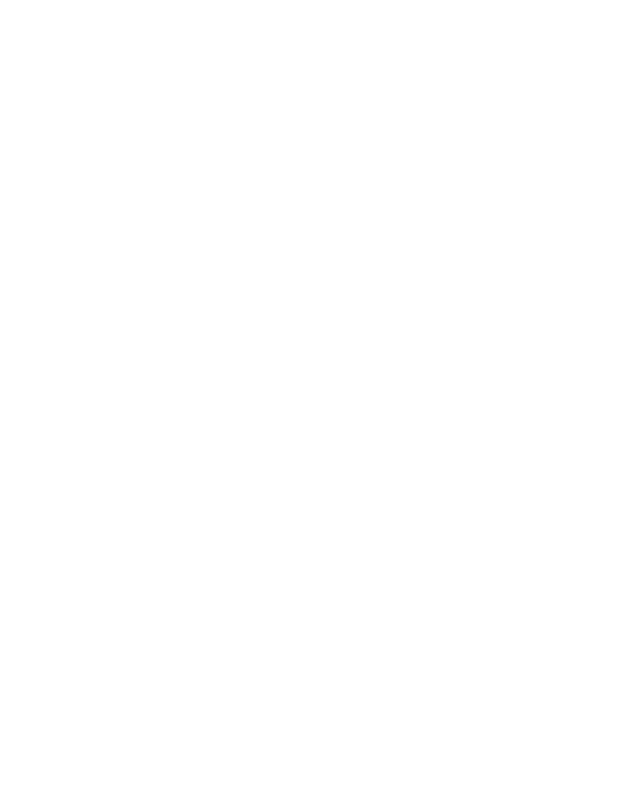
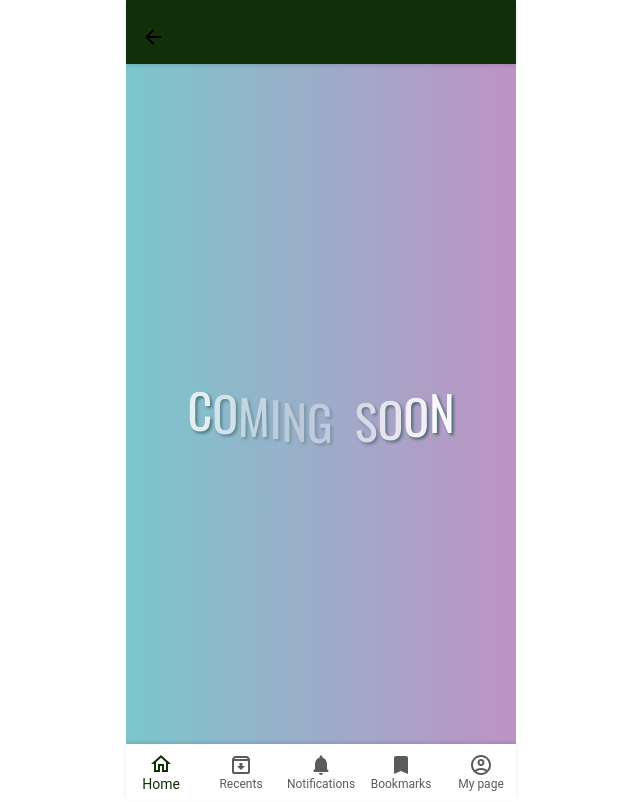
Before and after one commit to dannycho1530/5-bigbrother-SlimDealz-fe, a React (Vite) app: page /comingSoon in a window 1280 px wide. Before the commit this address had no page. Shown: the whole page, without its empty margins (319-959 px from the left). Built offline with nearby package versions, Linux system fonts and the light colour scheme; a web font is replaced by a local one.

Commit message:
feat: mvp 제외페이지 커밍순 표시

```diff
--- a/index.html
+++ b/index.html
@@ -6,6 +6,10 @@
       rel="icon"
       type="image/x-icon"
       href="/public/assets/slimdealzlogo.png"
+    />
+    <link
+      href="https://fonts.googleapis.com/css2?family=Oswald:wght@400;500;600;700&display=swap"
+      rel="stylesheet"
     />
     <meta name="viewport" content="width=device-width, initial-scale=1.0" />
     <link rel="manifest" href="/manifest.json" />
--- a/src/Router.tsx
+++ b/src/Router.tsx
@@ -13,6 +13,7 @@ import UserInformationPage from './pages/user/information';
 import UserRecentlyViewPage from './pages/user/recentlyView';
 import MyMainPage from './pages/user/myMain';
 import ScrollToTop from './components/utils/scrollToTop/scrollToTop';
+import ComingSoon from './components/utils/comingSoon';
 
 const Router = () => {
   return (
@@ -36,6 +37,7 @@ const Router = () => {
           <Route path="/bookmark" element={<UserBookmarkPage />} />
           <Route path="/information" element={<UserInformationPage />} />
           <Route path="/recentlyView" element={<UserRecentlyViewPage />} />
+          <Route path="/comingSoon" element={<ComingSoon />} />
         </Route>
       </Routes>
     </BrowserRouter>
--- a/src/components/layoutWrapper/footer/index.tsx
+++ b/src/components/layoutWrapper/footer/index.tsx
@@ -42,12 +42,14 @@ const Footer = () => {
       case 0:
         navigate('/main');
         break;
-      // case 1:
-      //   navigate('/recentlyView');
-      //   break;
-      // case 2:
-      //   navigate('/notifications');
-      //   break;
+      case 1:
+        navigate('/comingSoon');
+        // navigate('/recentlyView');
+        break;
+      case 2:
+        navigate('/comingSoon');
+        // navigate('/notifications');
+        break;
       case 3:
         navigate('/bookmark');
         break;
--- a/src/components/layoutWrapper/footer/styles.tsx
+++ b/src/components/layoutWrapper/footer/styles.tsx
@@ -12,5 +12,5 @@ export const FooterContainer = styled.div`
   position: fixed;
   bottom: 0;
   box-shadow: 0px -2px 4px rgba(0, 0, 0, 0.1);
-  z-index: 1000;
+  z-index: 800;
 `;
--- /dev/null
+++ b/src/components/utils/comingSoon.tsx
@@ -0,0 +1,65 @@
+import React from 'react';
+import styled, { keyframes, css } from 'styled-components';
+
+const bounce = (i: number) => keyframes`
+  0% {
+    transform: translateY(0);
+  }
+  50% {
+    transform: translateY(${8 + i}px);
+    opacity: ${i / 16};
+  }
+  100% {
+    transform: translateY(0);
+  }
+`;
+
+const Header = styled.header`
+  width: 100%;
+  height: 86vh;
+  display: flex;
+  justify-content: center;
+  align-items: center;
+  background: linear-gradient(to right, #7bc6cc, #be93c5);
+`;
+
+const Title = styled.h1`
+  color: white;
+  font-family: 'Oswald', sans-serif;
+  font-size: 48px;
+  text-align: center;
+  div {
+    display: inline-block;
+    text-shadow: 2px 2px 3px #3d6366;
+  }
+
+  ${Array.from({ length: 11 }).map(
+    (_, i) => css`
+      div:nth-child(${i + 1}) {
+        animation: ${bounce(i + 1)} 3s ease-in-out ${i * 0.2}s infinite;
+      }
+    `
+  )}
+`;
+
+const ComingSoon = () => {
+  return (
+    <Header>
+      <Title>
+        <div>C</div>
+        <div>O</div>
+        <div>M</div>
+        <div>I</div>
+        <div>N</div>
+        <div>G</div>
+        <div>&nbsp;&nbsp;</div>
+        <div>S</div>
+        <div>O</div>
+        <div>O</div>
+        <div>N</div>
+      </Title>
+    </Header>
+  );
+};
+
+export default ComingSoon;
--- a/src/styles/globalStyles.tsx
+++ b/src/styles/globalStyles.tsx
@@ -1,13 +1,18 @@
 import { createGlobalStyle } from 'styled-components';
 
 const GlobalStyles = createGlobalStyle`
+  @font-face {
+    font-family: 'Oswald';
+    src: url('https://fonts.googleapis.com/css2?family=Oswald:wght@400;500;600;700&display=swap');
+    font-weight: normal;
+    font-style: normal;
+  }
   @import url(//spoqa.github.io/spoqa-han-sans/css/SpoqaHanSansNeo.css);
 
   :root {
     --background-color: white;
-    /* --background-color: #; */
+  }
 
-  }
   html,
   body,
   div,
@@ -97,6 +102,7 @@ const GlobalStyles = createGlobalStyle`
     vertical-align: baseline;
     box-sizing: border-box;
   }
+
   article,
   aside,
   details,
@@ -110,32 +116,39 @@ const GlobalStyles = createGlobalStyle`
   section {
     display: block;
   }
+
   body {
     line-height: 1;
     font-family: 'Spoqa Han Sans Neo', sans-serif;
   }
+
   ol,
   ul {
     list-style: none;
   }
+
   blockquote,
   q {
     quotes: none;
   }
+
   blockquote:before,
   blockquote:after {
     content: '';
     content: none;
   }
+
   q:before,
   q:after {
     content: '';
     content: none;
   }
+
   table {
     border-collapse: collapse;
     border-spacing: 0;
   }
+
   a {
     text-decoration: none;
     color: inherit;
```
